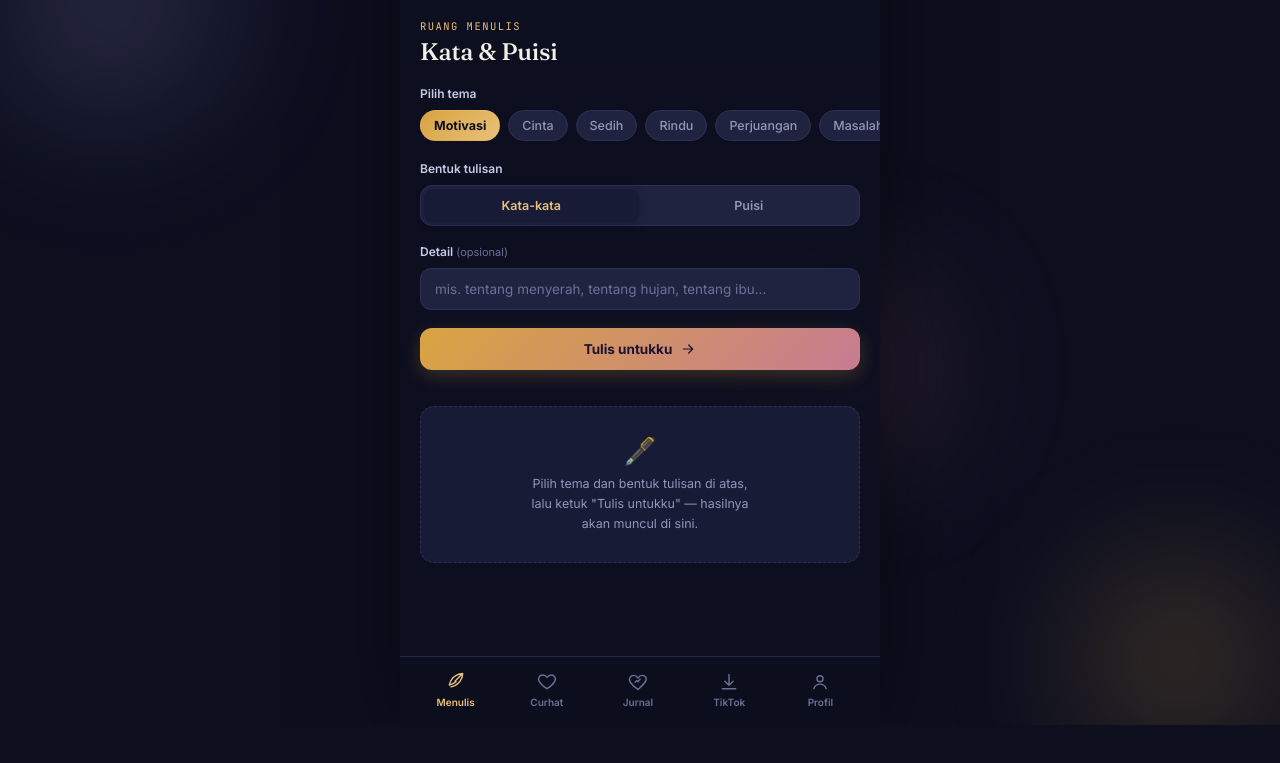
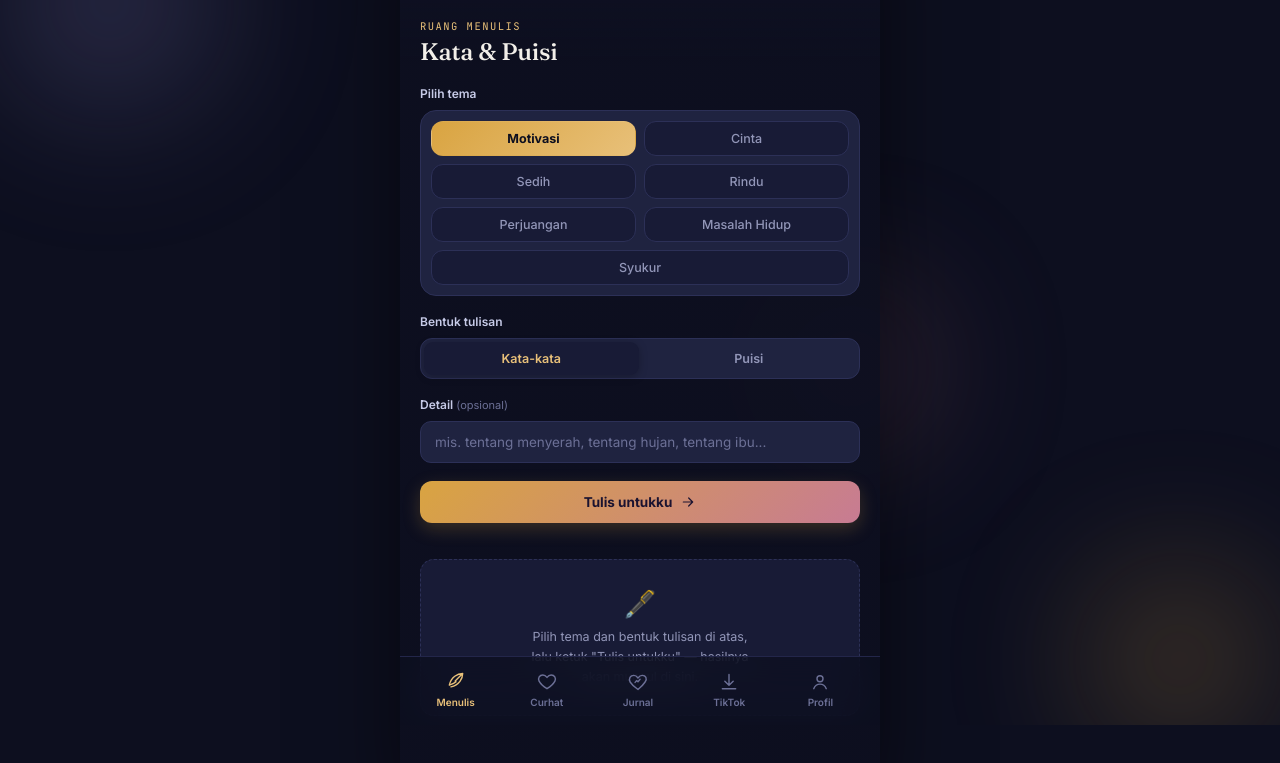
Before and after one commit to muhammadrizal23477-gif/catatan-hati, a website: page public/index.html in a window 1280 px wide. Both pictures are taken after a click on the button "Masuk ke Aplikasi". Shown: the part 75-838 px from the top of the page. Before the commit the page ends 800 px from the top, so only its background shows below. Drawn offline with Linux system fonts and the light colour scheme.

Commit message:
Add files via upload

```diff
--- a/public/style.css
+++ b/public/style.css
@@ -197,37 +197,35 @@ body {
 .optional { font-weight: 400; color: var(--muted-dim); font-size: 11px; }
 
 .chip-row {
-  display: flex;
-  flex-wrap: nowrap;
+  display: grid;
+  grid-template-columns: repeat(2, 1fr);
   gap: 8px;
-  overflow-x: auto;
-  scrollbar-width: none;
-  -ms-overflow-style: none;
-  -webkit-overflow-scrolling: touch;
-  padding-bottom: 2px;
-  margin: 0 -20px;
-  padding-left: 20px;
-  padding-right: 20px;
+  background: var(--surface-2);
+  border: 1px solid var(--border);
+  border-radius: 16px;
+  padding: 10px;
 }
 
-.chip-row::-webkit-scrollbar { display: none; }
-
 .chip {
-  background: var(--surface-2);
+  background: var(--surface);
   color: var(--muted);
   border: 1px solid var(--border);
-  border-radius: 20px;
-  padding: 7px 13px;
+  border-radius: 12px;
+  padding: 9px 10px;
   font-size: 12.5px;
   font-family: var(--font-body);
   font-weight: 500;
   cursor: pointer;
   transition: all 0.15s ease;
-  flex: 0 0 auto;
+  text-align: center;
   white-space: nowrap;
+  overflow: hidden;
+  text-overflow: ellipsis;
 }
 
 .chip:hover { border-color: var(--gold); color: var(--text); }
+
+.chip-row .chip:last-child:nth-child(odd) { grid-column: 1 / -1; }
 
 .chip.active {
   background: linear-gradient(135deg, var(--gold), var(--gold-soft));
```
